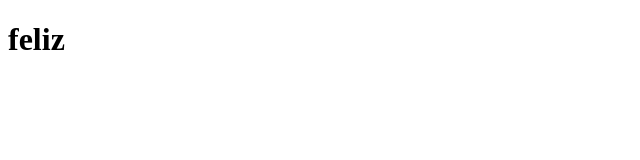
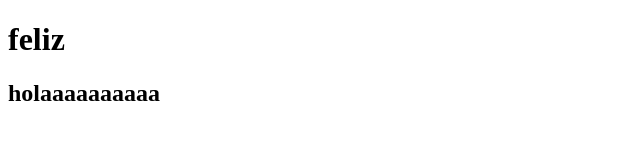
Before and after one commit to Maury-Torres/prueba, a plain HTML site: page index.html in a window 1280 px wide. Shown: the whole page, without its empty margins (0-640 px from the left). Drawn offline with Linux system fonts and the light colour scheme.

Commit message:
agregado h2 a index

```diff
--- a/index.html
+++ b/index.html
@@ -7,5 +7,6 @@
 </head>
 <body>
     <h1>feliz</h1>
+    <h2>holaaaaaaaaaa</h2>
 </body>
 </html>
```
